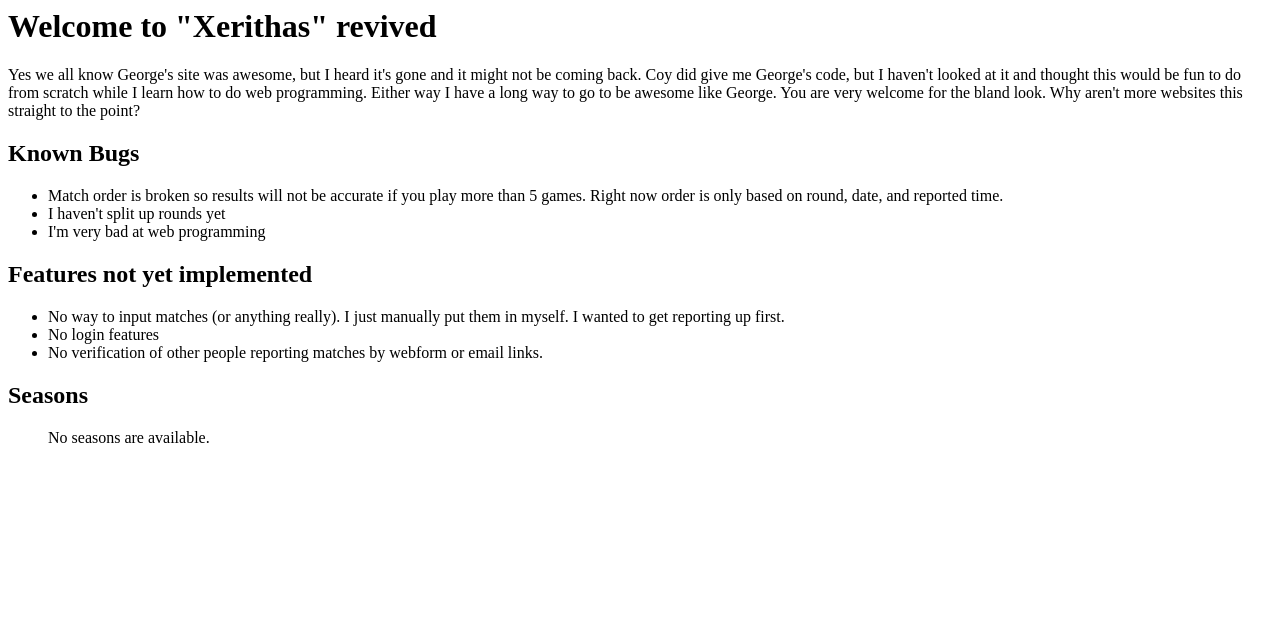
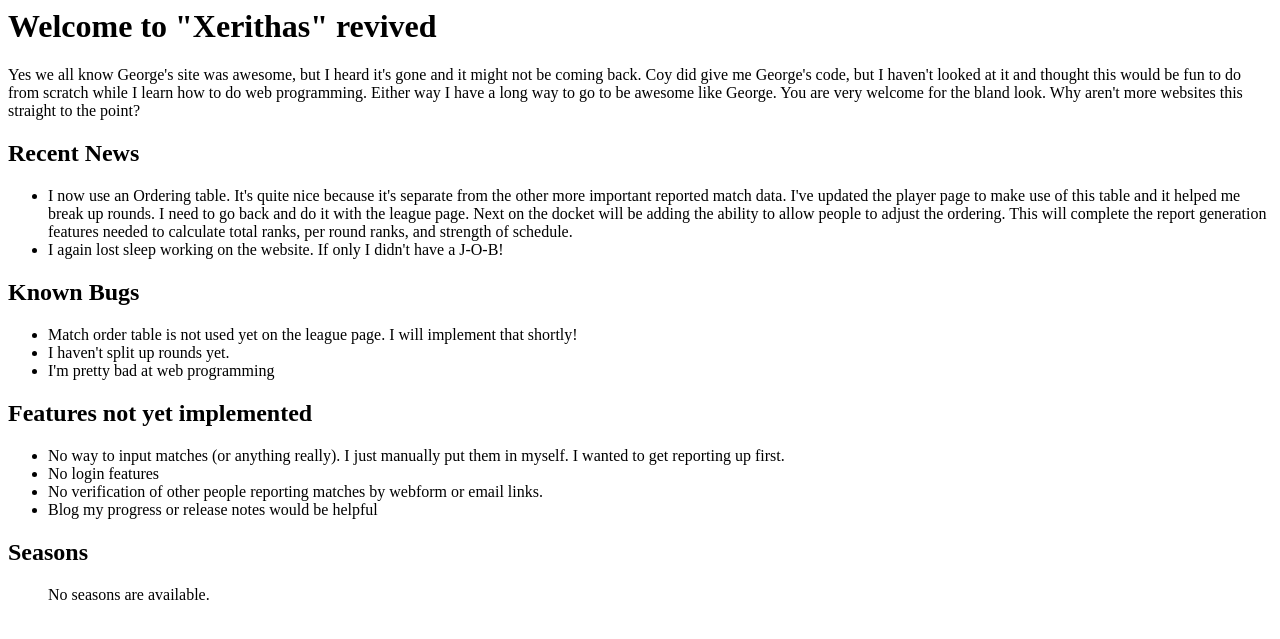
Before and after one commit to ekajmiller/magicleague, a Django app: page / in a window 1280 px wide. Shown: the top 639 px of the page. Run offline with Django 3.2, Linux system fonts and the light colour scheme; data that the repository does not hold is empty; parts of the project's set-up code (start-up, migrations or seed data) failed here and were passed over.

Commit message:
Update homepage with change info

```diff
--- a/leaguematches/templates/leaguematches/index.html
+++ b/leaguematches/templates/leaguematches/index.html
@@ -1,16 +1,22 @@
 <h1>Welcome to "Xerithas" revived</h1>
 Yes we all know George's site was awesome, but I heard it's gone and it might not be coming back. Coy did give me George's code, but I haven't looked at it and thought this would be fun to do from scratch while I learn how to do web programming. Either way I have a long way to go to be awesome like George. You are very welcome for the bland look. Why aren't more websites this straight to the point?
+<h2>Recent News</h2>
+<ul>
+    <li>I now use an Ordering table. It's quite nice because it's separate from the other more important reported match data. I've updated the player page to make use of this table and it helped me break up rounds. I need to go back and do it with the league page. Next on the docket will be adding the ability to allow people to adjust the ordering. This will complete the report generation features needed to calculate total ranks, per round ranks, and strength of schedule.</li>
+    <li>I again lost sleep working on the website. If only I didn't have a J-O-B!</li>
+</ul>
 <h2>Known Bugs</h2>
 <ul>
-    <li>Match order is broken so results will not be accurate if you play more than 5 games. Right now order is only based on round, date, and reported time.</li>
-    <li>I haven't split up rounds yet</li>
-    <li>I'm very bad at web programming</li>
+    <li>Match order table is not used yet on the league page. I will implement that shortly!</li>
+    <li>I haven't split up rounds yet.</li>
+    <li>I'm pretty bad at web programming</li>
 </ul>
 <h2>Features not yet implemented</h2>
 <ul>
     <li>No way to input matches (or anything really). I just manually put them in myself. I wanted to get reporting up first.</li>
     <li>No login features</li>
     <li>No verification of other people reporting matches by webform or email links.</li>
+    <li>Blog my progress or release notes would be helpful</li>
 </ul>
 <h2>Seasons</h2>
 <ul>
```
